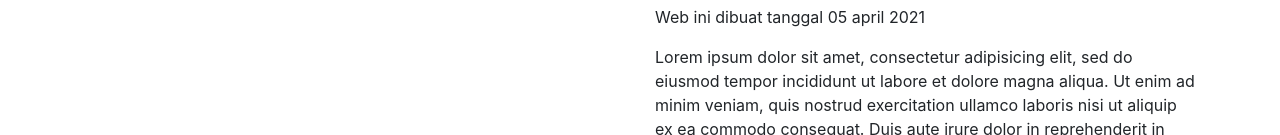
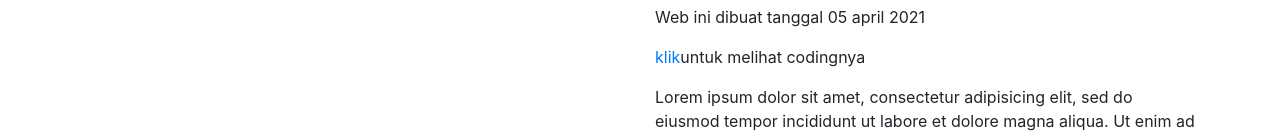
Before and after one commit to khasbengkulu/dunia, a website: page about.html in a window 1280 px wide. Shown: the part 259-394 px from the top of the page. Drawn offline with Linux system fonts and the light colour scheme.

Commit message:
Update about.html

```diff
--- a/about.html
+++ b/about.html
@@ -70,6 +70,7 @@
       <div class="col-lg-6">
         <h2>Tentang Web </h2>
         <p> Web ini dibuat tanggal 05 april 2021</p>
+        <P> <a href="https://github.com/khasbengkulu/dunia"> klik</a>untuk melihat codingnya </p>
         <p> Lorem ipsum dolor sit amet, consectetur adipisicing elit, sed do eiusmod
         tempor incididunt ut labore et dolore magna aliqua. Ut enim ad minim veniam,
         quis nostrud exercitation ullamco laboris nisi ut aliquip ex ea commodo
```
